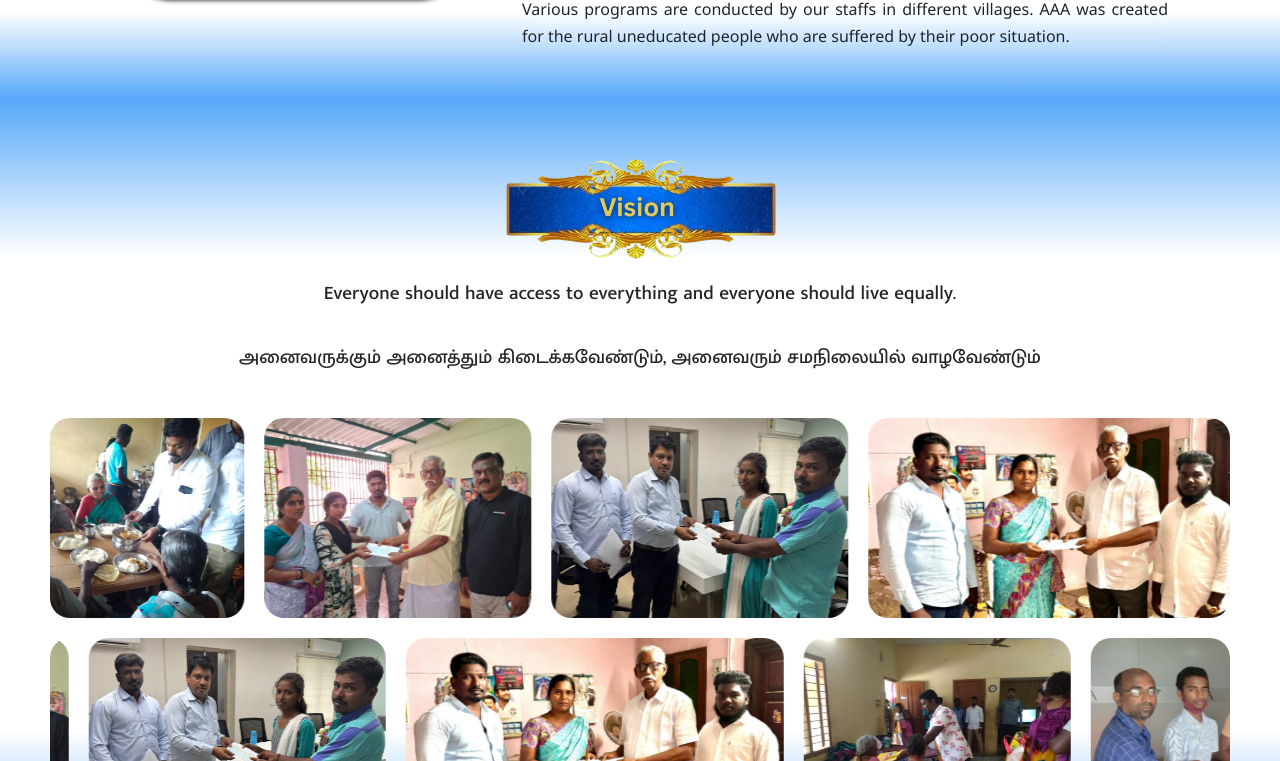
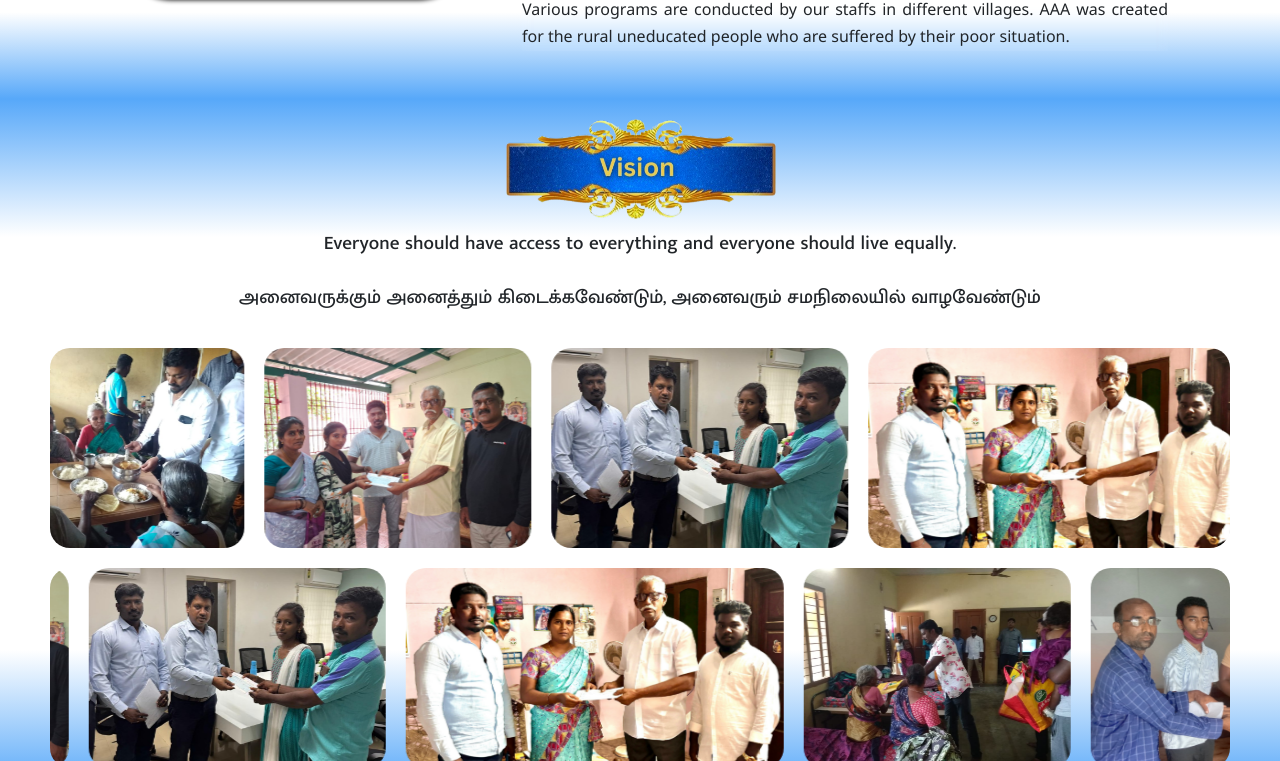
Before and after one commit to Charles050900/Anbin-Aravanaippu-Arakkattalai, a React (Vite) app: page / in a window 1280 px wide. Shown: the part 1119-1880 px from the top of the page. Built offline with nearby package versions, Linux system fonts and the light colour scheme.

Commit message:
Auto update

```diff
--- a/src/CSS/Vision.css
+++ b/src/CSS/Vision.css
@@ -6,7 +6,7 @@
     justify-content: center;
     align-items: center;
     gap: 20px;
-    padding: 50px 50px;
+    padding: 20px 50px;
     background: linear-gradient(to bottom, rgb(87, 168, 249), white, white, white, white, rgb(87, 168, 249));
     position: relative;
 }
@@ -19,8 +19,8 @@
     flex-direction: column;
     justify-content: center;
     align-items: center;
-    gap: 20px;
-    padding: 10px;
+    gap: 10px;
+    /* padding: 10px; */
 }
 .vision > .vision-notes > p {
     font-family: "Mukta_Malar_medium";
```
